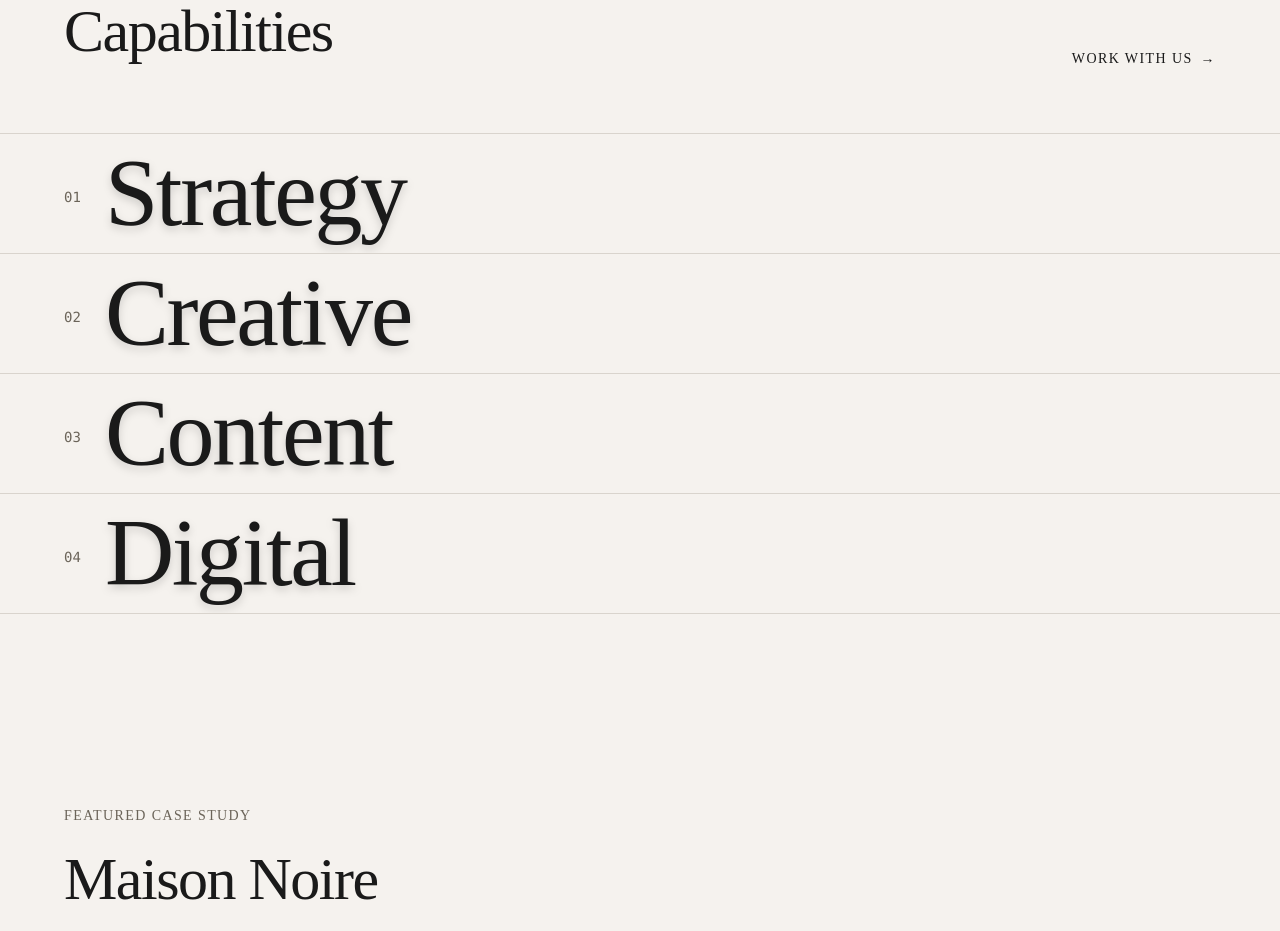
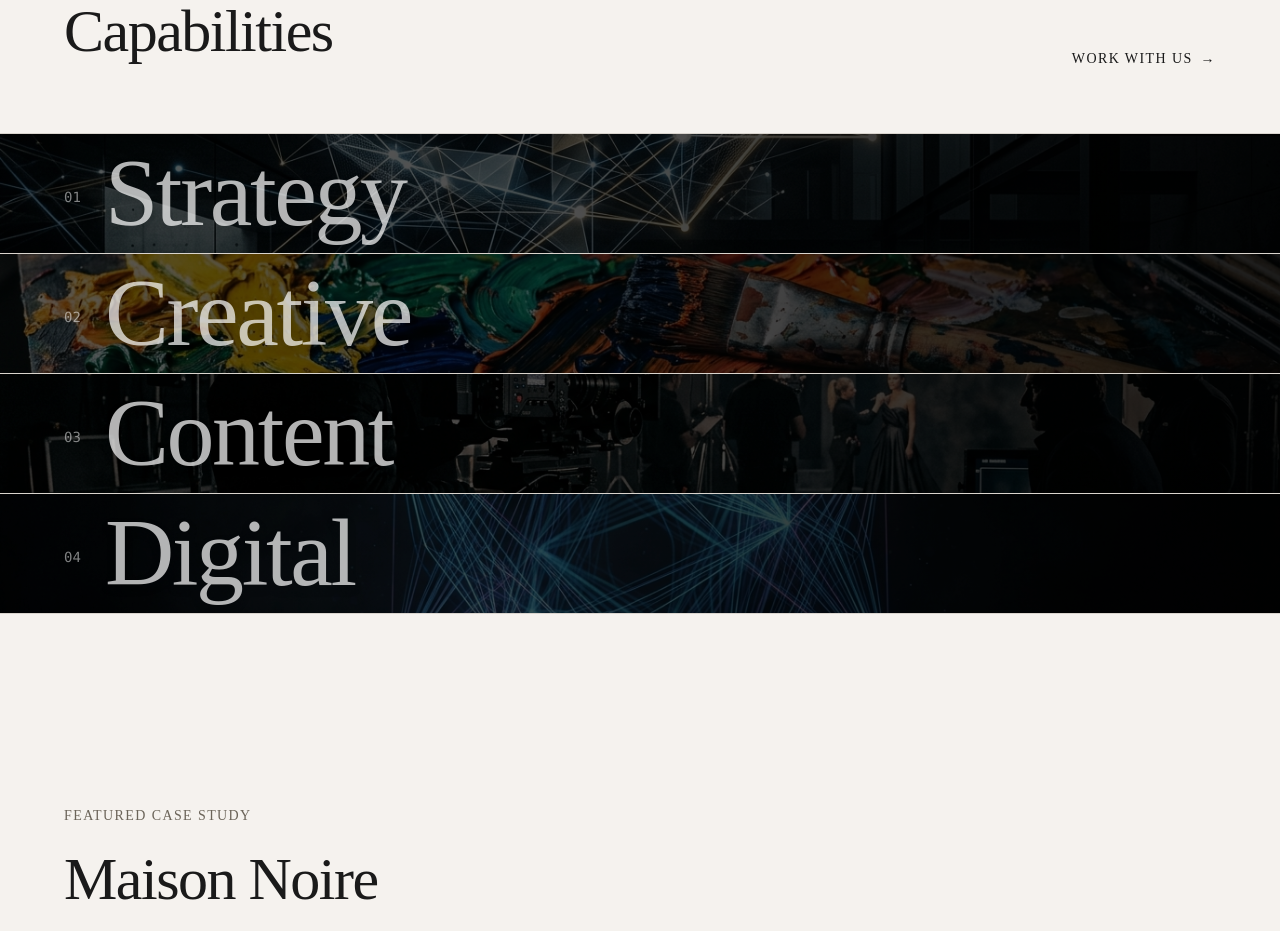
Before and after one commit to khalidbuilds4u/Digital-Marketing-portfolio, a Next.js app: page / in a window 1280 px wide. Shown: the part 4520-5451 px from the top of the page. Built offline with nearby package versions, Linux system fonts and the light colour scheme.

Commit message:
Refine Capabilities section UI with persistent background images and improved text legibility

```diff
--- a/src/components/Capabilities.tsx
+++ b/src/components/Capabilities.tsx
@@ -108,11 +108,11 @@ export default function Capabilities() {
                 <div className="absolute inset-0 bg-gradient-to-r from-black/40 via-black/50 to-black/80" />
               </div>
 
-              {/* The solid background that hides the image when NOT active */}
+              {/* Dim overlay when NOT active to make the active one pop more */}
               <motion.div
-                className="absolute inset-0 z-10 bg-[var(--color-bg-primary)]"
+                className="absolute inset-0 z-10 bg-black"
                 initial={false}
-                animate={{ opacity: isActive ? 0 : 1 }}
+                animate={{ opacity: isActive ? 0 : 0.4 }}
                 transition={{ duration: 0.4, ease: "easeInOut" }}
               />
 
@@ -124,7 +124,7 @@ export default function Capabilities() {
                     className="text-sm font-mono mt-2"
                     initial={false}
                     animate={{
-                      color: isActive ? "rgba(255,255,255,0.8)" : "var(--color-text-secondary)",
+                      color: isActive ? "rgba(255,255,255,0.9)" : "rgba(255,255,255,0.5)",
                       opacity: isDimmed ? 0.3 : 1
                     }}
                   >
@@ -135,7 +135,7 @@ export default function Capabilities() {
                     className="text-[clamp(3rem,8vw,6rem)] font-display leading-none m-0 drop-shadow-lg"
                     initial={false}
                     animate={{
-                      color: isActive ? "#ffffff" : "var(--color-text-primary)",
+                      color: isActive ? "#ffffff" : "rgba(255,255,255,0.7)",
                       opacity: isDimmed ? 0.3 : 1
                     }}
                     transition={{ duration: 0.4 }}
```
